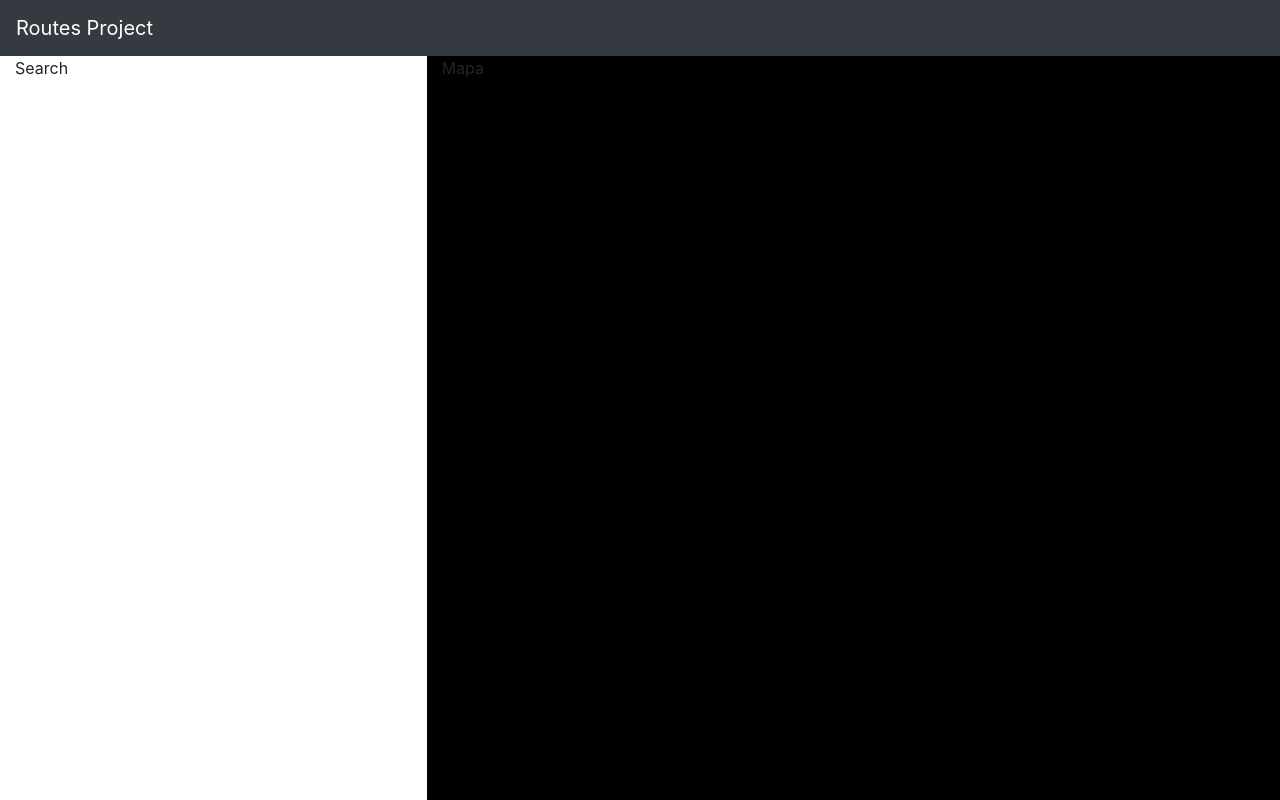
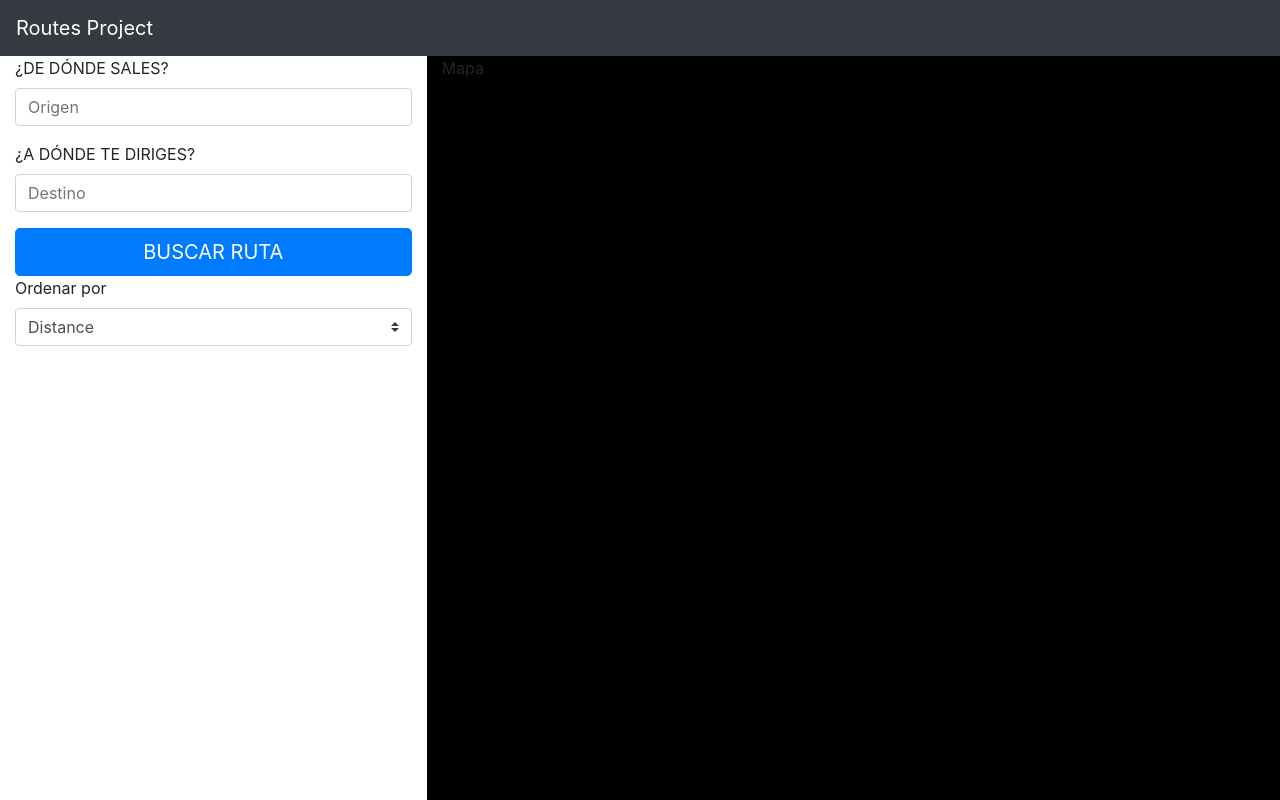
Before and after one commit to mariolugo/routes, a Next.js app: page / in a window 1280 px wide. Built offline with nearby package versions, Linux system fonts and the light colour scheme.

Commit message:
Create Input and Filter Component

```diff
--- /dev/null
+++ b/src/components/Button/index.js
@@ -0,0 +1,15 @@
+import React from 'react';
+import BootstrapButton from 'react-bootstrap/Button';
+import PropTypes from 'prop-types';
+
+export const Button = ({ title }) => {
+  return (
+    <BootstrapButton variant="primary" size="lg" block>
+      {title}
+    </BootstrapButton>
+  );
+};
+
+Button.propTypes = {
+  title: PropTypes.string.isRequired,
+};
--- /dev/null
+++ b/src/components/Filter/index.js
@@ -0,0 +1,16 @@
+import React from 'react';
+import Form from 'react-bootstrap/Form';
+
+export const Filter = () => {
+  return (
+    <Form.Group controlId="exampleForm.SelectCustom">
+      <Form.Label>Ordenar por</Form.Label>
+      <Form.Control as="select" custom>
+        <option>Distance</option>
+        <option>KM</option>
+      </Form.Control>
+    </Form.Group>
+  );
+};
+
+Filter.propTypes = {};
--- a/src/components/Input/index.js
+++ b/src/components/Input/index.js
@@ -0,0 +1,26 @@
+import React from 'react';
+import PropTypes from 'prop-types';
+
+export const Input = ({ label, value, placeholder, name }) => {
+  return (
+    <div className="form-group">
+      <label className="form-label" htmlFor={name}>
+        {label}
+      </label>
+      <input
+        type="text"
+        name={name}
+        placeholder={placeholder}
+        value={value}
+        className="form-control"
+      />
+    </div>
+  );
+};
+
+Input.propTypes = {
+  label: PropTypes.string.isRequired,
+  value: PropTypes.string,
+  placeholder: PropTypes.string,
+  name: PropTypes.string.isRequired,
+};
--- a/src/components/index.js
+++ b/src/components/index.js
@@ -1 +1,4 @@
 export * from './Layout';
+export * from './Input';
+export * from './Button';
+export * from './Filter';
--- a/src/pages/index.js
+++ b/src/pages/index.js
@@ -2,7 +2,7 @@ import Head from 'next/head';
 import Row from 'react-bootstrap/Row';
 import Col from 'react-bootstrap/Col';
 
-import { Layout } from '../components';
+import { Layout, Input, Button, Filter } from '../components';
 
 const Home = () => {
   return (
@@ -15,7 +15,14 @@ const Home = () => {
       <Layout>
         <Row>
           <Col xs={12} md={4}>
-            Search{' '}
+            <div className="routes-form">
+              <Input label="¿DE DÓNDE SALES?" placeholder="Origen" name="routesFrom" />
+              <Input label="¿A DÓNDE TE DIRIGES?" placeholder="Destino" name="routesTo" />
+              <Button title="BUSCAR RUTA" />
+            </div>
+            <div className="routes-results">
+              <Filter />
+            </div>
           </Col>
           <Col
             xs={12}
```
Also changed, not shown: src/components/Route/index.js (added).
